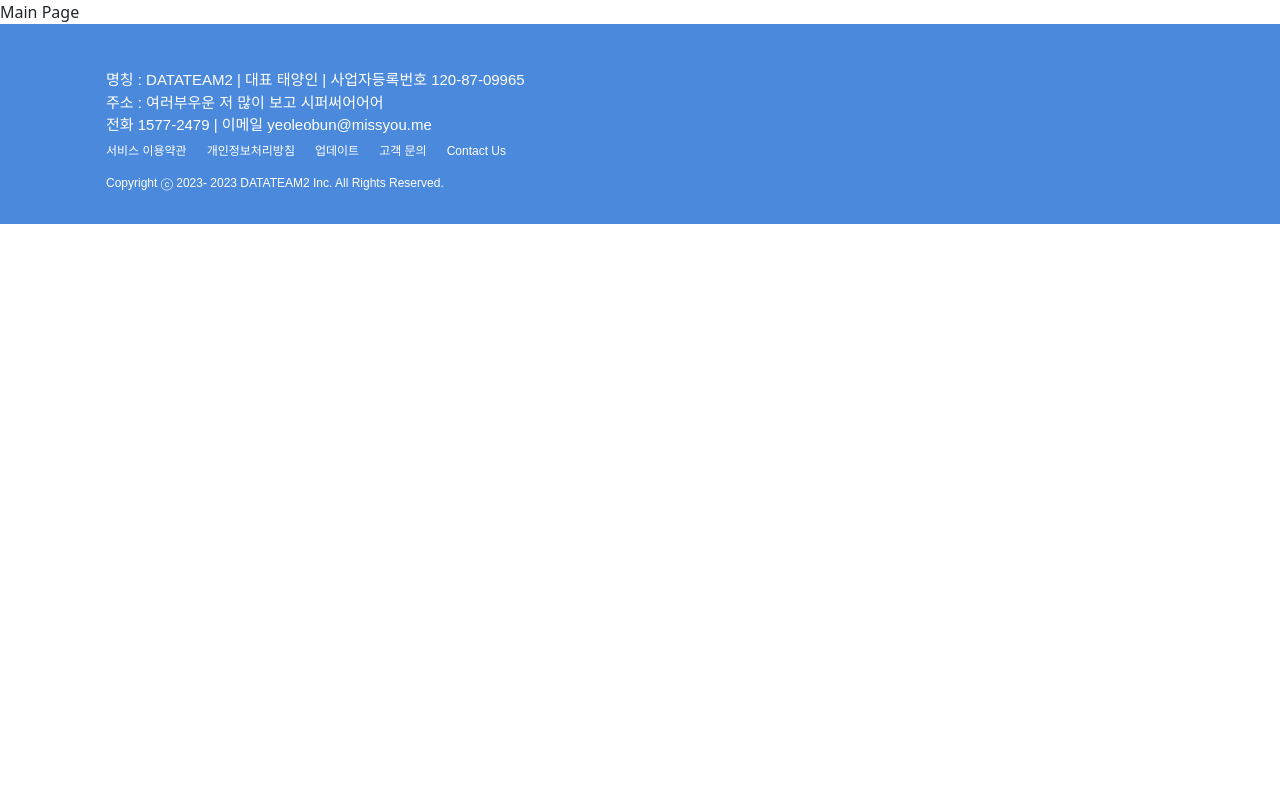
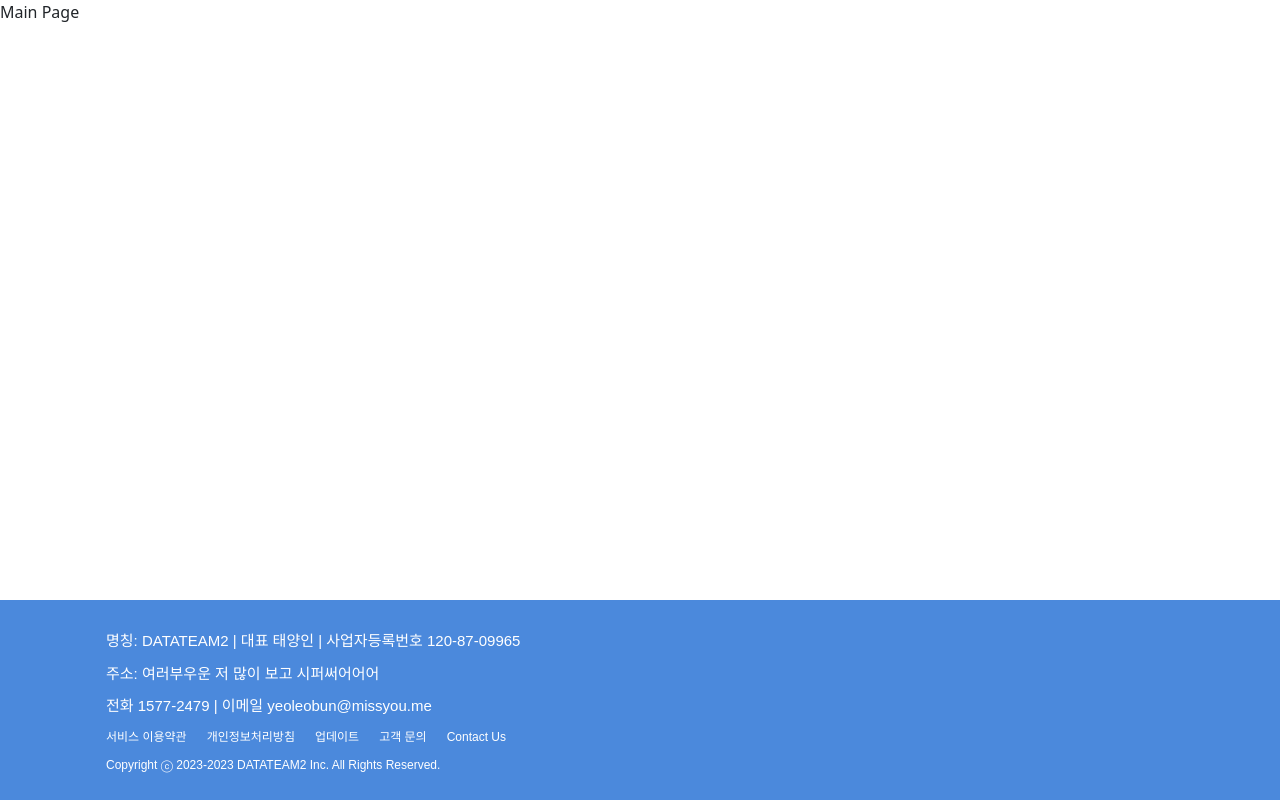
Before and after one commit to hyeb-in/clean-sea, a React (Create React App) app in the folder front/: page / in a window 1280 px wide. Built offline with nearby package versions, Linux system fonts and the light colour scheme.

Commit message:
feature/front_Footer,Login,SignUp

```diff
--- a/front/src/components/Footer.js
+++ b/front/src/components/Footer.js
@@ -1,93 +1,51 @@
-// 페이지 최하단 Footer
 function Footer() {
+    const footerStyle = {
+      background: "#4B89DC",
+      color: "#FFFFFF",
+      fontFamily: "Arial, sans-serif",
+      position: "fixed",
+      bottom: 0,
+      width: "100%",
+      minWidth: "833px",
+      display: "flex",
+      justifyContent: "center",
+      alignItems: "center",
+    };
+
+    const contentStyle = {
+      width: "1128px",
+      height: "200px",
+      padding: "30px",
+    };
+
+    const textStyle = {
+      fontSize: "15px",
+      marginBottom: "10px",
+    };
+
+    const linkStyle = {
+      fontSize: "12px",
+      fontWeight: "520",
+      marginRight: "20px",
+    };
+
     return (
-      <div style={{minWidth:"833px", display: "flex", justifyContent: "center", background: "#4B89DC"}}>
-        <div
-          style={{
-            width: "1128px",
-            height: "200px",
-            padding: "30px",
-            color: "#FFFFFF",
-            fontFamily: "Arial, sans-serif",
-          }}
-        >
-          <span
-            style={{
-              display: "flex",
-              justifyContent: "left",
-              marginTop: "0px",
-              marginBottom: "15px",
-            }}
-          >
-          </span>
-          <div style={{ fontSize: "15px" }}>
-            명칭 : DATATEAM2 | 대표 태양인 | 사업자등록번호 120-87-09965
+      <div style={footerStyle}>
+        <div style={contentStyle}>
+          <div style={textStyle}>
+            명칭: DATATEAM2 | 대표 태양인 | 사업자등록번호 120-87-09965
           </div>
-          <div style={{ fontSize: "15px" }}>
-            주소 : 여러부우운 저 많이 보고 시퍼써어어어
+          <div style={textStyle}>주소: 여러부우운 저 많이 보고 시퍼써어어어</div>
+          <div style={textStyle}>전화 1577-2479 | 이메일 yeoleobun@missyou.me</div>
+          <div style={{ display: "flex", alignItems: "center" }}>
+            <span style={linkStyle}>서비스 이용약관</span>
+            <span style={linkStyle}>개인정보처리방침</span>
+            <span style={linkStyle}>업데이트</span>
+            <span style={linkStyle}>고객 문의</span>
+            <span style={linkStyle}>Contact Us</span>
           </div>
-          <div style={{ fontSize: "15px" }}>
-            전화 1577-2479 | 이메일 yeoleobun@missyou.me
-          </div>
-          <div
-            style={{ display: "flex", alignItems: "center", marginTop: "5px" }}
-          >
-            <span
-              style={{
-                fontSize: "12px",
-                color: "#FFFFFF",
-                fontWeight: "520",
-                marginRight: "20px",
-              }}
-            >
-              서비스 이용약관
-            </span>
-            <span
-              style={{
-                fontSize: "12px",
-                color: "#FFFFFF",
-                fontWeight: "520",
-                marginRight: "20px",
-              }}
-            >
-              개인정보처리방침
-            </span>
-            <span
-              style={{
-                fontSize: "12px",
-                color: "#FFFFFF",
-                fontWeight: "520",
-                marginRight: "20px",
-              }}
-            >
-              업데이트
-            </span>
-            <span
-              style={{
-                fontSize: "12px",
-                color: "#FFFFFF",
-                fontWeight: "520",
-                marginRight: "20px",
-              }}
-            >
-              고객 문의
-            </span>
-            <span
-              style={{
-                fontSize: "12px",
-                color: "#FFFFFF",
-                fontWeight: "520",
-                marginRight: "20px",
-              }}
-            >
-              Contact Us
-            </span>
-          </div>
-
-          <div style={{ marginTop: "10px" }}>
-            <span style={{ fontSize: "12px", color: "#FFFFFF" }}>
-              Copyright ⓒ 2023- 2023 DATATEAM2 Inc. All Rights Reserved.
-            </span>
+          <div style={{ fontSize: "12px", color: "#FFFFFF", marginTop: "10px" }}>
+            Copyright ⓒ 2023-2023 DATATEAM2 Inc. All Rights Reserved.
           </div>
         </div>
       </div>
--- a/front/src/pages/Login.js
+++ b/front/src/pages/Login.js
@@ -41,7 +41,7 @@ return (
     boxShadow: "0px 4px 12px #00000026"
   }}>
   <div className="container">
-    <h2 style={{ margin: "50px" }}>로그인</h2>
+    <h2 style={{ textAlign: "center" }}>로그인</h2>
     <form onSubmit={handleSubmit}>
       <div className="form-group">
         <label style={{ fontSize: "18px" }}>ID</label>
--- a/front/src/pages/SignUp.js
+++ b/front/src/pages/SignUp.js
@@ -21,6 +21,8 @@ const SignUp = ({ handleSignup }) => {
     navigate('/login');
   };
 
+  // id 조건 : 영어+숫자, 4글자 이상
+  // pw 조건 : 4글자 이상
 
   return (
     <div
@@ -39,7 +41,7 @@ const SignUp = ({ handleSignup }) => {
     boxShadow: "0px 4px 12px #00000026"
     }}>
     <div className="container">
-      <h2 style={{ margin: "50px" }}>회원가입</h2>
+      <h2 style={{ textAlign: "center" }}>회원가입</h2>
       <form onSubmit={handleSubmit}>
         <div className="form-group">
           <label style={{ fontSize: "18px" }}>ID</label>
```
